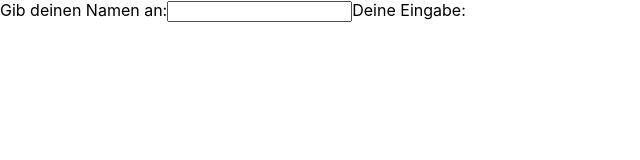
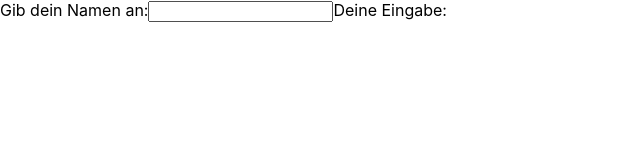
Before and after one commit to TuceYBLN/dummy-project, a React (Create React App) app in the folder dummy-app/: page / in a window 1280 px wide. Shown: the top 160 px of the page, without its empty margins (0-640 px from the left). Built offline with nearby package versions, Linux system fonts and the light colour scheme.

Commit message:
SCRUM-6: rechtschreibfehler

```diff
--- a/dummy-app/src/App.js
+++ b/dummy-app/src/App.js
@@ -12,7 +12,7 @@ function App() {
     return (
         <div>
 
-            <label>Gib deinen Namen an:
+            <label>Gib dein Namen an:
                 <input type="text" onChange={e => onChangeHandler(e)}/>
             </label>
 
```
